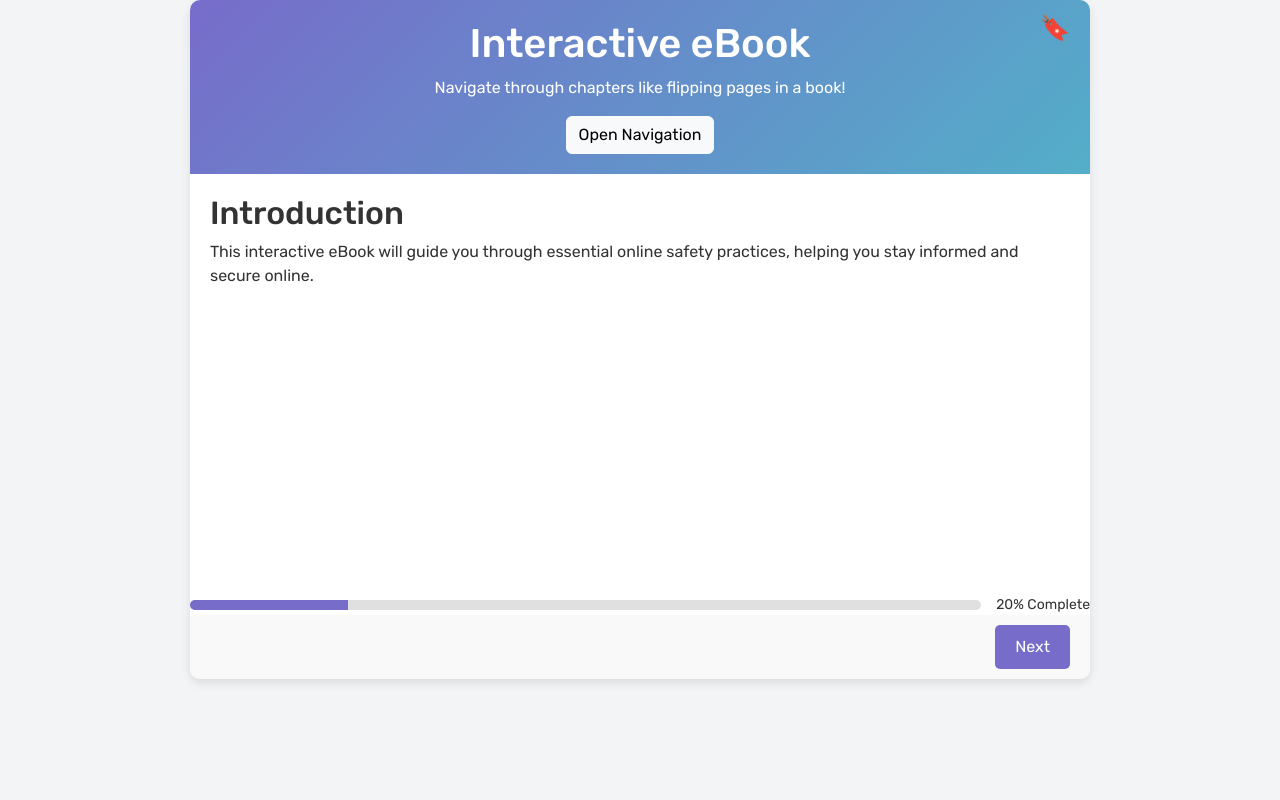
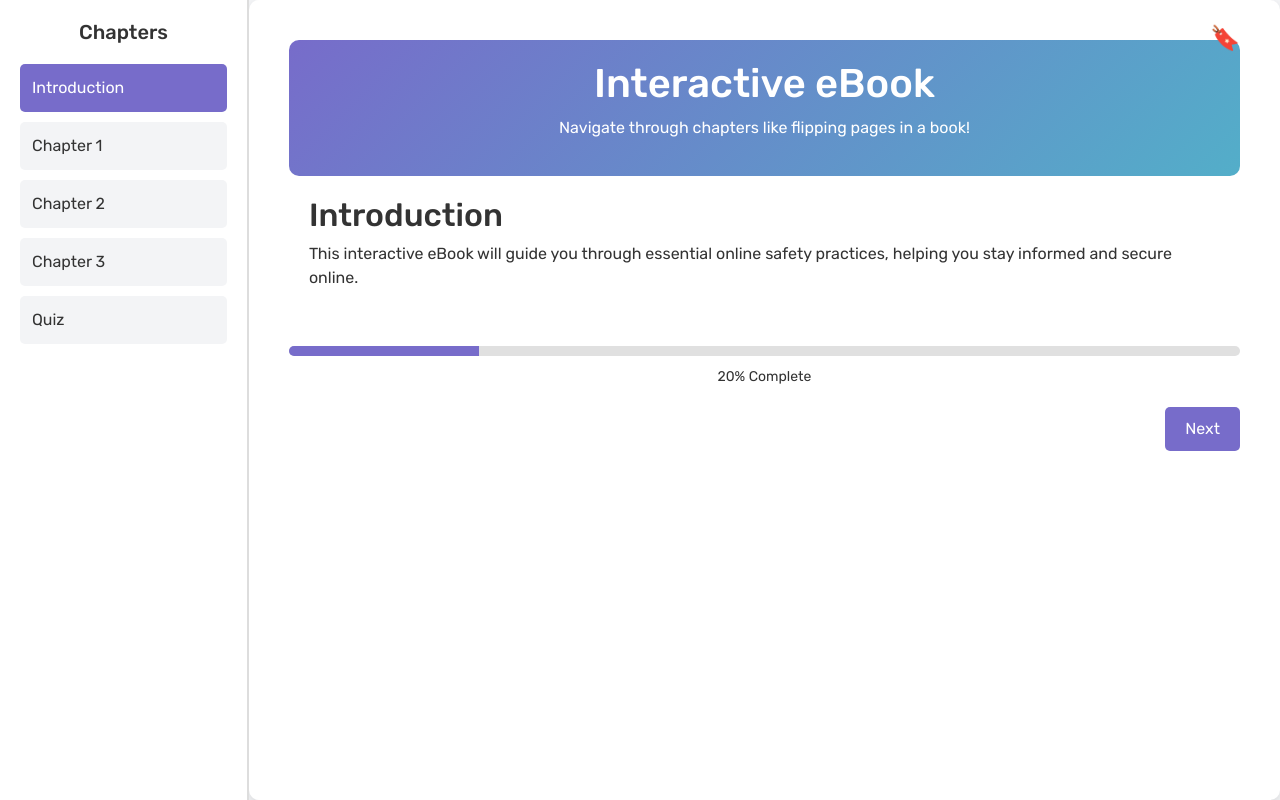
Before and after one commit to The-Articulate-Hub/Studio, a plain HTML site: page ebook.html in a window 1280 px wide. Drawn offline with nearby package versions, Linux system fonts and the light colour scheme.

Commit message:
Update ebook.html

```diff
--- a/ebook.html
+++ b/ebook.html
@@ -12,26 +12,66 @@
       font-family: 'Rubik', sans-serif;
       background-color: #f3f4f6;
       color: #333;
+      display: flex;
+      height: 100vh;
+      margin: 0;
     }
     .ebook-container {
-      max-width: 900px;
-      margin: auto;
-      background: #fff;
+      display: flex;
+      width: 100%;
+    }
+    .side-nav {
+      width: 250px;
+      background-color: #fff;
+      border-right: 2px solid #ddd;
+      padding: 20px;
+      height: 100vh;
+      position: sticky;
+      top: 0;
+    }
+    .side-nav h5 {
+      text-align: center;
+      margin-bottom: 20px;
+    }
+    .side-nav button {
+      width: 100%;
+      padding: 12px;
+      margin-bottom: 10px;
+      border: none;
+      background-color: #f3f4f6;
+      font-size: 16px;
+      color: #333;
+      text-align: left;
+      cursor: pointer;
+      border-radius: 5px;
+      transition: background 0.3s;
+    }
+    .side-nav button.active {
+      background-color: #776cca;
+      color: white;
+    }
+    .side-nav button:hover {
+      background-color: #5fae8d;
+      color: white;
+    }
+    .ebook-content {
+      flex-grow: 1;
+      padding: 40px;
+      overflow-y: auto;
+      background-color: #fff;
       border-radius: 10px;
       box-shadow: 0 4px 10px rgba(0, 0, 0, 0.1);
-      overflow: hidden;
-      position: relative;
     }
     .ebook-header {
       background: linear-gradient(135deg, #776cca, #53aec9);
       color: white;
       text-align: center;
       padding: 20px;
+      border-radius: 10px;
     }
     .page {
+      display: none;
       padding: 20px;
-      display: none;
-      min-height: 400px;
     }
     .page.active {
       display: block;
@@ -39,8 +79,7 @@
     .navigation {
       display: flex;
       justify-content: space-between;
-      padding: 10px 20px;
-      background: #f9f9f9;
+      margin-top: 20px;
     }
     .navigation button {
       background: #776cca;
@@ -56,17 +95,14 @@
       background: #5fae8d;
     }
     .progress-container {
-      display: flex;
-      align-items: center;
       margin-top: 20px;
     }
     .progress-bar {
-      flex: 1;
+      width: 100%;
       height: 10px;
       background-color: #e0e0e0;
       border-radius: 5px;
       overflow: hidden;
-      position: relative;
     }
     .progress-bar-inner {
       height: 100%;
@@ -75,62 +111,36 @@
       transition: width 0.3s ease;
     }
     .progress-text {
-      margin-left: 15px;
+      margin-top: 10px;
       font-size: 14px;
-      color: #333;
+      text-align: center;
     }
     .bookmark {
       position: absolute;
-      top: 10px;
-      right: 20px;
+      top: 20px;
+      right: 40px;
       cursor: pointer;
-      color: #776cca;
+      color: white;
       font-size: 24px;
-    }
-    .bookmark:hover {
-      color: #5fae8d;
-    }
-    .toast-message {
-      position: fixed;
-      bottom: 20px;
-      right: 20px;
-      background-color: #5fae8d;
-      color: white;
-      padding: 10px 20px;
-      border-radius: 5px;
-      box-shadow: 0 4px 10px rgba(0, 0, 0, 0.1);
-      animation: fadeOut 3s forwards;
-    }
-    @keyframes fadeOut {
-      0% { opacity: 1; }
-      100% { opacity: 0; }
     }
   </style>
 </head>
 <body>
-  <!-- Side Navigation Menu -->
-  <div class="offcanvas offcanvas-start" id="sideNav" tabindex="-1">
-    <div class="offcanvas-header">
-      <h5>Chapter Navigation</h5>
-      <button type="button" class="btn-close" data-bs-dismiss="offcanvas"></button>
-    </div>
-    <div class="offcanvas-body">
-      <button class="btn btn-link" onclick="showPage(0)">Introduction</button>
-      <button class="btn btn-link" onclick="showPage(1)">Chapter 1</button>
-      <button class="btn btn-link" onclick="showPage(2)">Chapter 2</button>
-      <button class="btn btn-link" onclick="showPage(3)">Chapter 3</button>
-      <button class="btn btn-link" onclick="showPage(4)">Quiz</button>
-    </div>
+  <div class="ebook-container">
+    <div class="side-nav">
+      <h5>Chapters</h5>
+      <button onclick="showPage(0)" id="nav-0">Introduction</button>
+      <button onclick="showPage(1)" id="nav-1">Chapter 1</button>
+      <button onclick="showPage(2)" id="nav-2">Chapter 2</button>
+      <button onclick="showPage(3)" id="nav-3">Chapter 3</button>
+      <button onclick="showPage(4)" id="nav-4">Quiz</button>
     </div>
 
-  <div class="ebook-container">
+    <div class="ebook-content">
       <div class="ebook-header">
         <h1>Interactive eBook</h1>
         <p>Navigate through chapters like flipping pages in a book!</p>
         <span class="bookmark" id="bookmark">🔖</span>
-      <button class="btn btn-light" type="button" data-bs-toggle="offcanvas" data-bs-target="#sideNav">
-        Open Navigation
-      </button>
       </div>
 
       <div class="page active" id="page-intro">
@@ -184,24 +194,35 @@
         <button id="next-btn" onclick="nextPage()">Next</button>
       </div>
     </div>
+  </div>
 
   <script>
     const pages = document.querySelectorAll('.page');
+    const navButtons = document.querySelectorAll('.side-nav button');
     const progressBar = document.getElementById('progress-bar');
     const progressText = document.getElementById('progress-text');
     const bookmark = document.getElementById('bookmark');
     let currentPage = 0;
     let savedPage = localStorage.getItem('savedPage');
 
-    if (savedPage) {
+    if (savedPage && savedPage < pages.length) {
       currentPage = parseInt(savedPage);
+    } else {
+      currentPage = 0;
+    }
+
     showPage(currentPage);
-    }
 
     function updateProgress() {
       const progress = ((currentPage + 1) / pages.length) * 100;
       progressBar.style.width = `${progress}%`;
       progressText.textContent = `${Math.round(progress)}% Complete`;
+    }
+
+    function updateNavButtons() {
+      navButtons.forEach((btn, index) => {
+        btn.classList.toggle('active', index === currentPage);
+      });
     }
 
     function updateButtons() {
@@ -214,6 +235,7 @@
       pages[index].classList.add('active');
       currentPage = index;
       updateProgress();
+      updateNavButtons();
       updateButtons();
     }
 
@@ -239,6 +261,7 @@
     });
 
     updateProgress();
+    updateNavButtons();
     updateButtons();
   </script>
 
```
Lines whose indentation alone changed are shown as unchanged.
